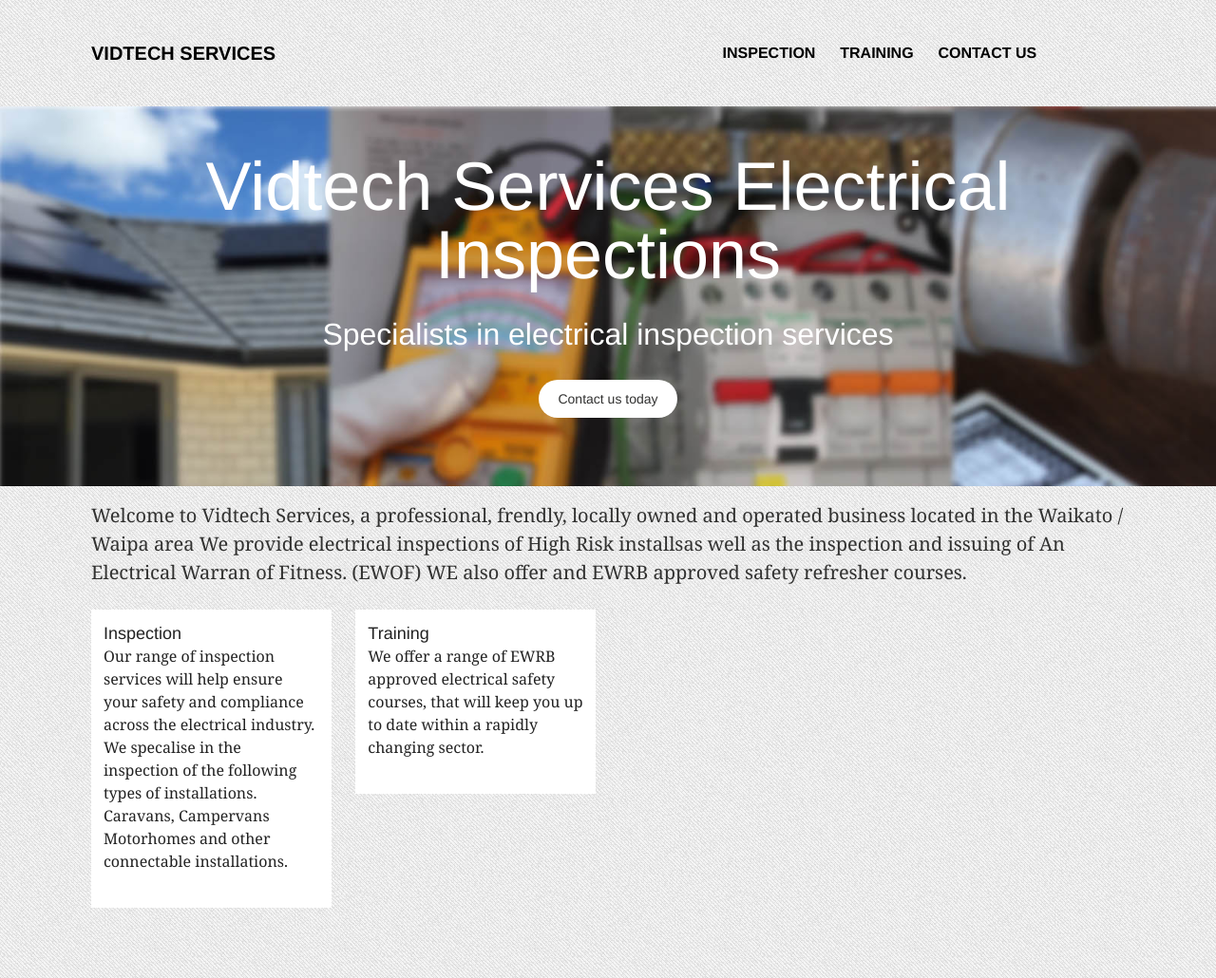
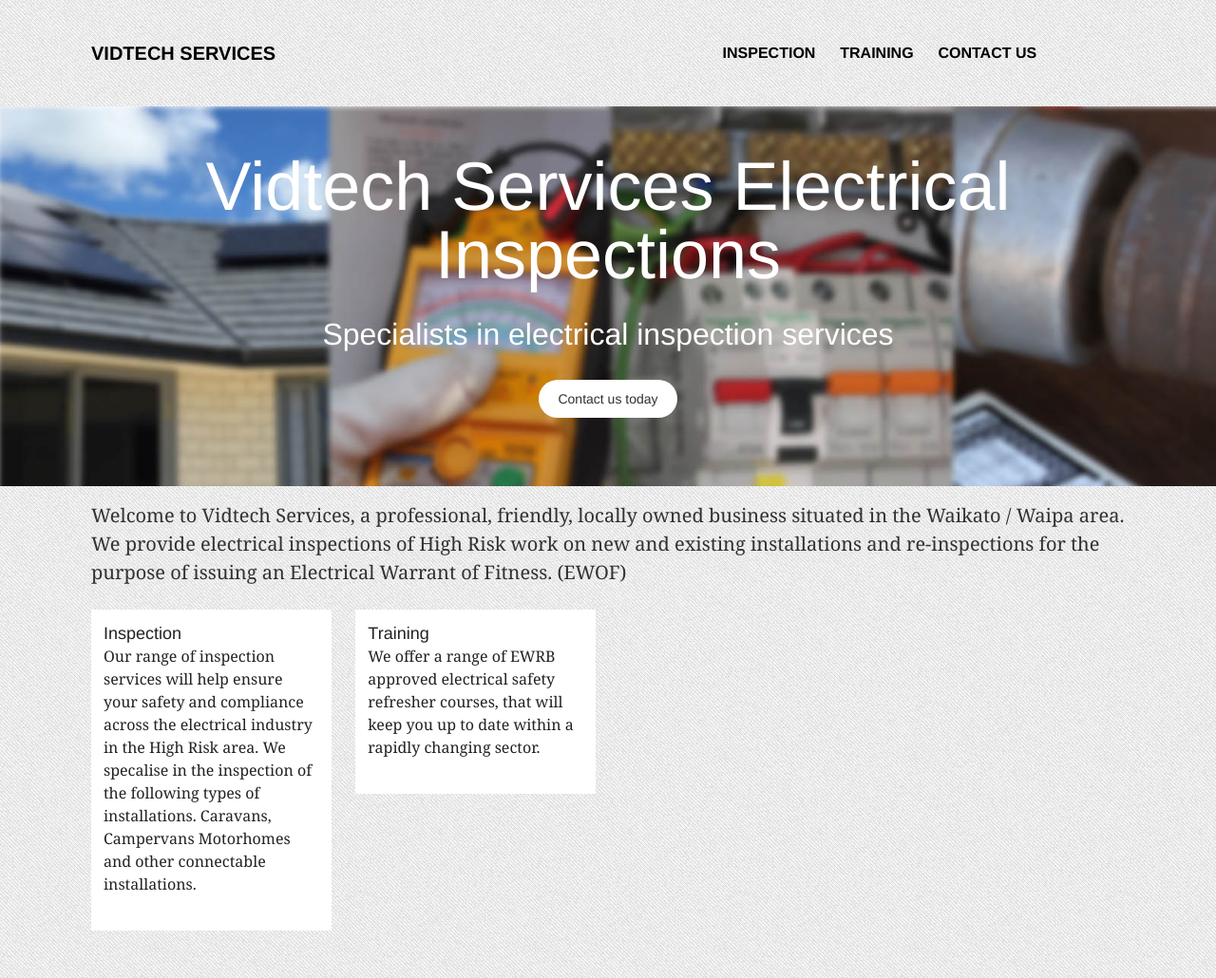
Before and after one commit to DarrenHobern/limerice, a Jekyll site: the page built from index.md, in a window 1280 px wide. Shown: the whole page at 95% size. Built offline with Jekyll 4.4.1, drawn with Linux system fonts in a browser that asks for light colours.

Commit message:
Wording changes in Inspection and training

```diff
--- a/index.md
+++ b/index.md
@@ -7,17 +7,16 @@ permalink: /
 image:
   feature: front-1600x800.jpg
 ---
-Welcome to Vidtech Services, a professional, frendly, locally owned and operated business located in the Waikato / Waipa area
-We provide electrical inspections of High Risk installsas well as the inspection and issuing of An Electrical Warran of Fitness. (EWOF)
-WE also offer and EWRB approved safety refresher courses.
+Welcome to Vidtech Services, a professional, friendly, locally owned business situated in the Waikato / Waipa area.
+We provide electrical inspections of High Risk work on new and existing installations and re-inspections for the purpose of issuing an Electrical Warrant of Fitness. (EWOF)
 
 <div class="tiles">
 
   <div class="tile">
     <a href="/inspection">
       <h2 class="post-title">Inspection</h2>
-      <p class="post-excerpt">Our range of inspection services will help ensure your safety and compliance across the electrical industry.
-        We specalise in the inspection of the following types of installations.  Caravans, Campervans Motorhomes and other connectable installations.
+      <p class="post-excerpt">Our range of inspection services will help ensure your safety and compliance across the electrical industry in the High Risk area.
+       We specalise in the inspection of the following types of installations.  Caravans, Campervans Motorhomes and other connectable installations.
     </p>
     </a>
   </div><!-- /.tile -->
@@ -25,7 +24,7 @@ WE also offer and EWRB approved safety refresher courses.
   <div class="tile">
     <a href="/courses">
       <h2 class="post-title">Training</h2>
-      <p class="post-excerpt">We offer a range of EWRB approved electrical safety courses, that will keep you up to date within a rapidly changing sector.
+      <p class="post-excerpt">We offer a range of EWRB approved electrical safety refresher courses, that will keep you up to date within a rapidly changing sector.
     </p>
     </a>
   </div><!-- /.tile -->
```
Also changed, not shown: _posts/inspection/2019-02-01-electronicwof.md (+2 -6 lines), _posts/inspection/2019-02-01-highriskinspections.md (+2 -1 lines), courses/index.md (+2 -2 lines).
